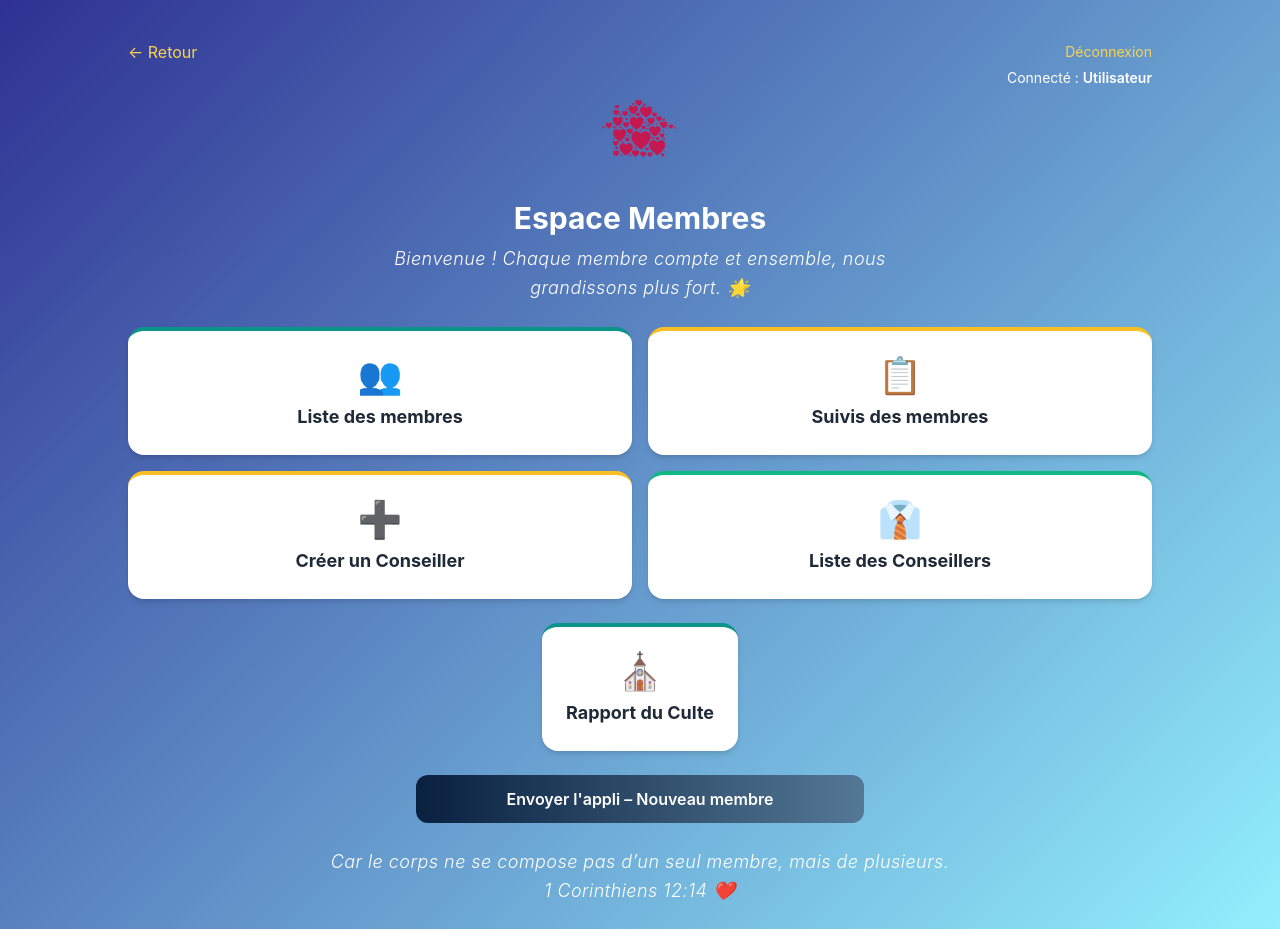
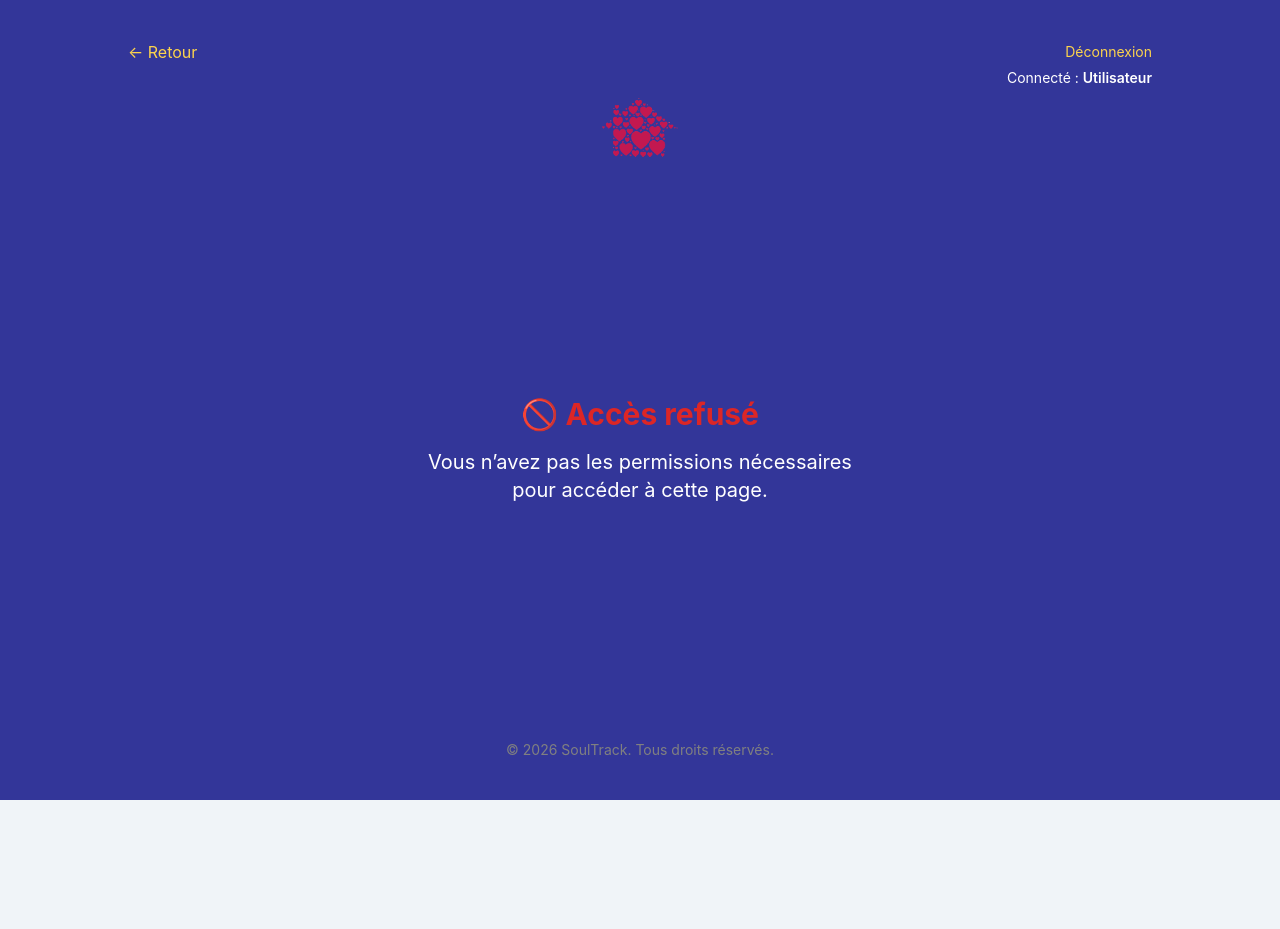
Before and after one commit to allanbavajee/soultrack, a Next.js app: page /membres-hub in a window 1280 px wide. After the commit the page ends 800 px from the top, so only its background shows below. Built offline with nearby package versions, Linux system fonts and the light colour scheme; no server answers; the database is empty.

Commit message:
Update membres-hub.js

```diff
--- a/pages/membres-hub.js
+++ b/pages/membres-hub.js
@@ -7,8 +7,17 @@ import SendLinkPopup from "../components/SendLinkPopup";
 import { useRouter } from "next/router";
 import { useEffect, useState } from "react";
 import HeaderPages from "../components/HeaderPages";
+import ProtectedRoute from "../components/ProtectedRoute";
+import Footer from "../components/Footer";
 
 export default function MembresHub() {
+  return (
+    <ProtectedRoute allowedRoles={["Administrateur", "ResponsableIntegration"]}>
+      <MembresHubContent />
+    </ProtectedRoute>
+  );
+}
+  function MembresHubContent() {
   const router = useRouter();
   const [userName, setUserName] = useState("");
 
@@ -58,14 +67,16 @@ export default function MembresHub() {
           </Link>
         </div>
 
+         <div className="w-full max-w-5xl grid grid-cols-1 md:grid-cols-2 gap-4 mb-6">
           <Link
             href="/attendance"
-          className="flex-1 bg-white rounded-2xl shadow-md flex flex-col justify-center items-center
+            className="bg-white rounded-2xl shadow-md flex flex-col justify-center items-center
             border-t-4 border-[#0D9488] p-6 hover:shadow-lg transition-all duration-200 cursor-pointer h-32"
           >
             <div className="text-4xl mb-2">⛪</div>
             <div className="text-lg font-bold text-gray-800 text-center">Rapport du Culte</div>
           </Link>
+        </div>
 
         {/* 🔹 Bouton popup ajouté sous les cartes */}
           <div className="w-full max-w-md mb-10">
@@ -82,6 +93,7 @@ export default function MembresHub() {
         Car le corps ne se compose pas d’un seul membre, mais de plusieurs. <br />
         1 Corinthiens 12:14 ❤️
       </div>
+    <Footer />
     </div>
   );
 }
```
Lines whose indentation alone changed are shown as unchanged.
